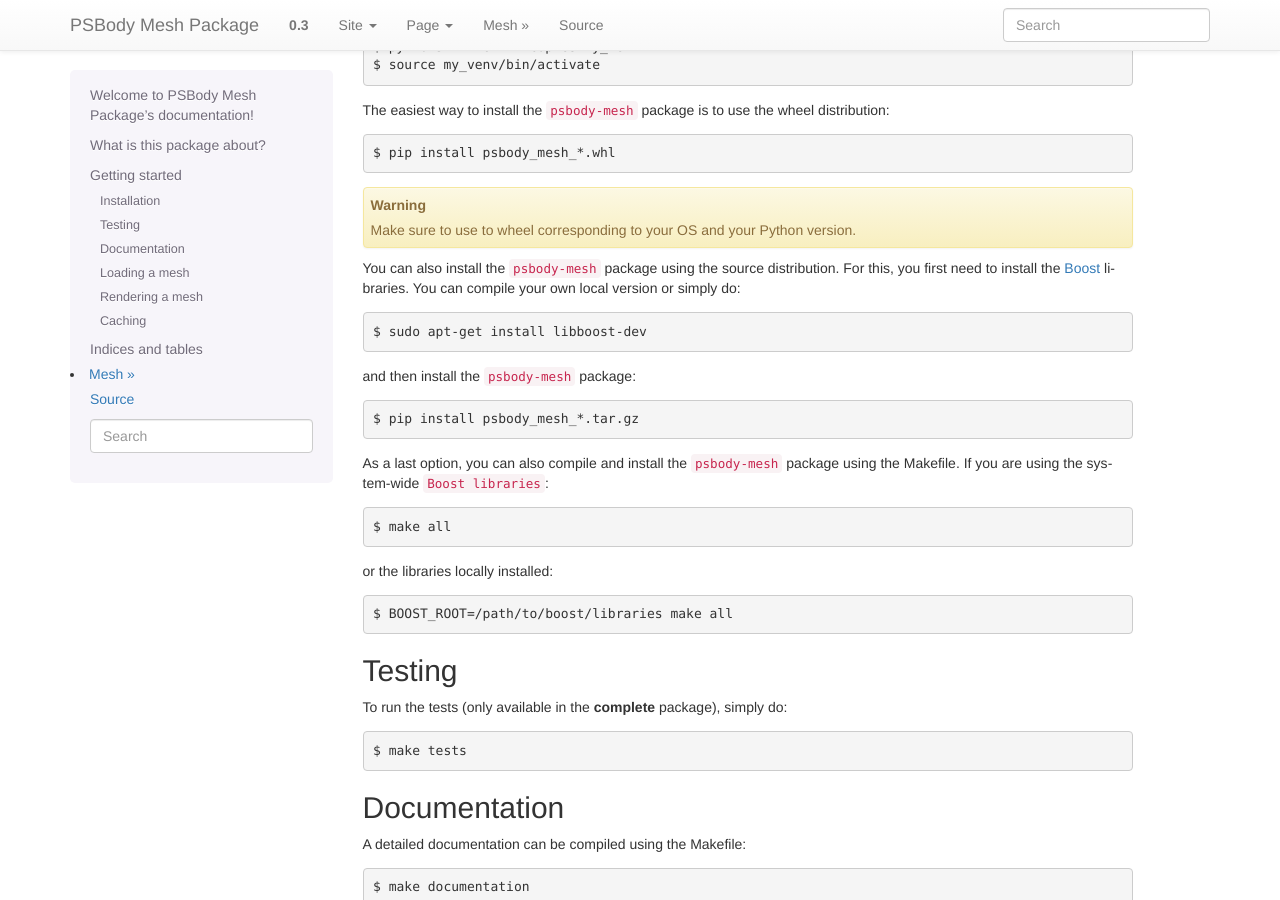
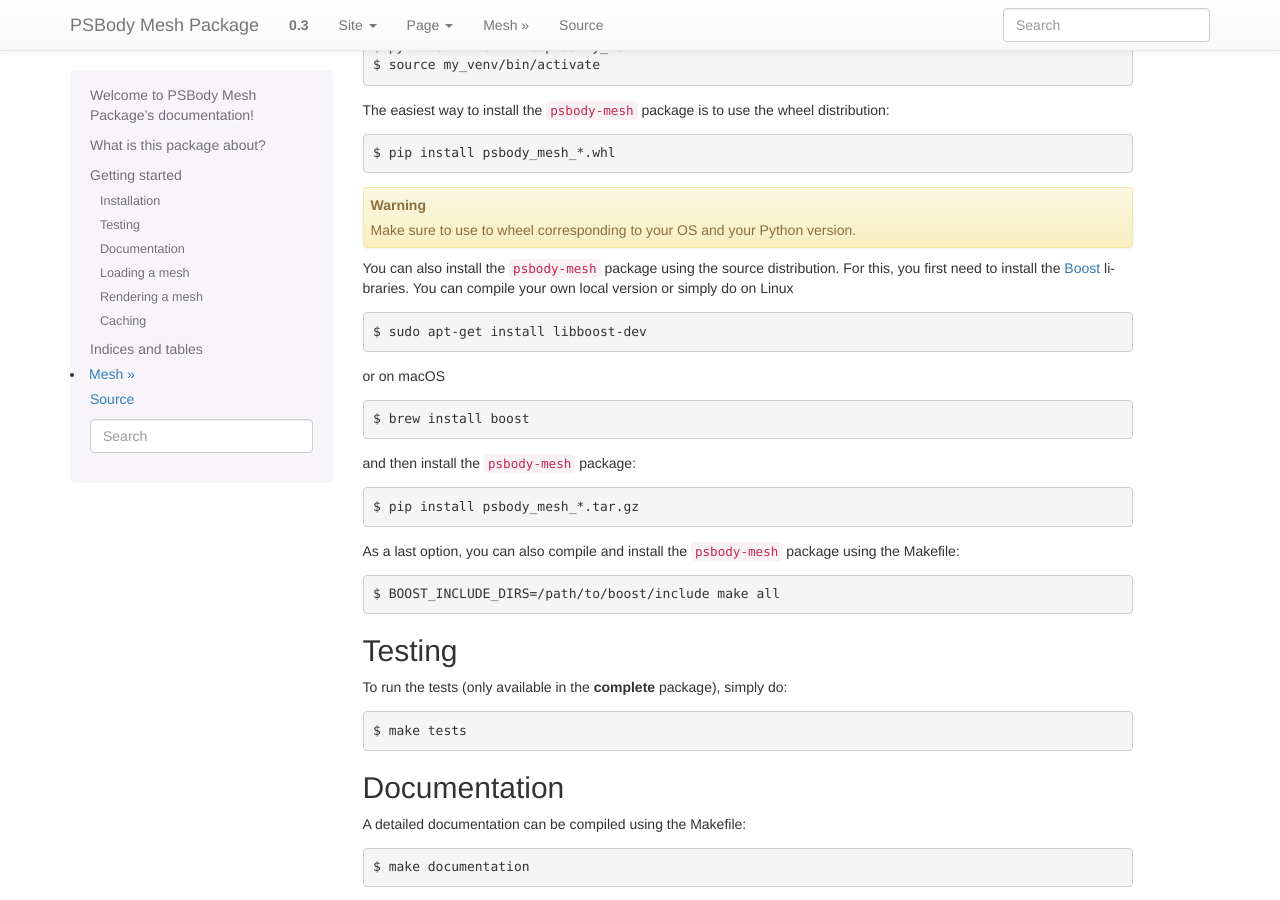
Before and after one commit to MPI-IS/mesh, a Sphinx documentation site: the page built from doc/source/index.rst, in a window 1280 px wide and 900 px high, scrolled down 838 px. Built offline with Sphinx 7.4.7, drawn with Linux system fonts in a browser that asks for light colours.

Commit message:
BOOST_ROOT renamed BOOST_INCLUDE_DIRS for clarity (issue #17). Additional minor updates of the README, the Makefile, the documentation, and the .gitignore.
(cherry picked from commit da99787868f54697b3ffadb1095e568ac9a7f088)

```diff
--- a/doc/source/index.rst
+++ b/doc/source/index.rst
@@ -64,11 +64,18 @@ The easiest way to install the ``psbody-mesh`` package is to use the wheel distr
 
 You can also install the ``psbody-mesh`` package using the source distribution.
 For this, you first need to install the `Boost <http://www.boost.org>`_ libraries.
-You can compile your own local version or simply do:
+You can compile your own local version or simply do on Linux
 
 .. code::
 
-	$ sudo apt-get install libboost-dev
+    $ sudo apt-get install libboost-dev
+
+or on macOS
+
+.. code::
+
+    $ brew install boost
+
 
 and then install the  ``psbody-mesh`` package:
 
@@ -76,18 +83,11 @@ and then install the  ``psbody-mesh`` package:
 
 	$ pip install psbody_mesh_*.tar.gz
 
-As a last option, you can also compile and install the ``psbody-mesh`` package using the Makefile.
-If you are using the system-wide ``Boost libraries``:
+As a last option, you can also compile and install the ``psbody-mesh`` package using the Makefile:
 
 .. code::
 
-	$ make all
-
-or the libraries locally installed:
-
-.. code::
-
-	$ BOOST_ROOT=/path/to/boost/libraries make all
+	$ BOOST_INCLUDE_DIRS=/path/to/boost/include make all
 
 Testing
 -------
```
Also changed, not shown: README.md (+4 -11 lines), 2 other files.
